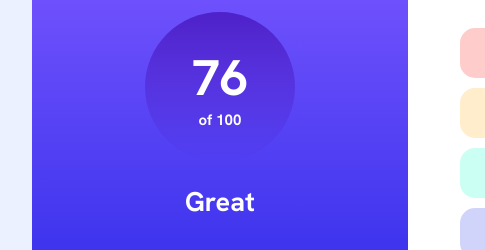
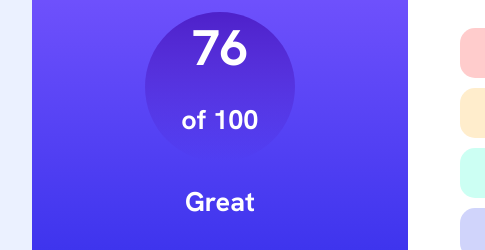
Before and after one commit to chapucrespo/results-summary, a plain HTML site: page index.html in a window 1280 px wide. Shown: the part 229-479 px from the top of the page, 208-693 px from the left. Drawn offline with Linux system fonts and the light colour scheme.

Commit message:
fix titles font size

```diff
--- a/styles.css
+++ b/styles.css
@@ -127,11 +127,6 @@ button:hover {
         font-size: 50px;
         margin: 0;
     }
-
-    >h2 {
-        margin: 0;
-        font-size: 15px;
-    }
 }
 
 .summary-div {
```
